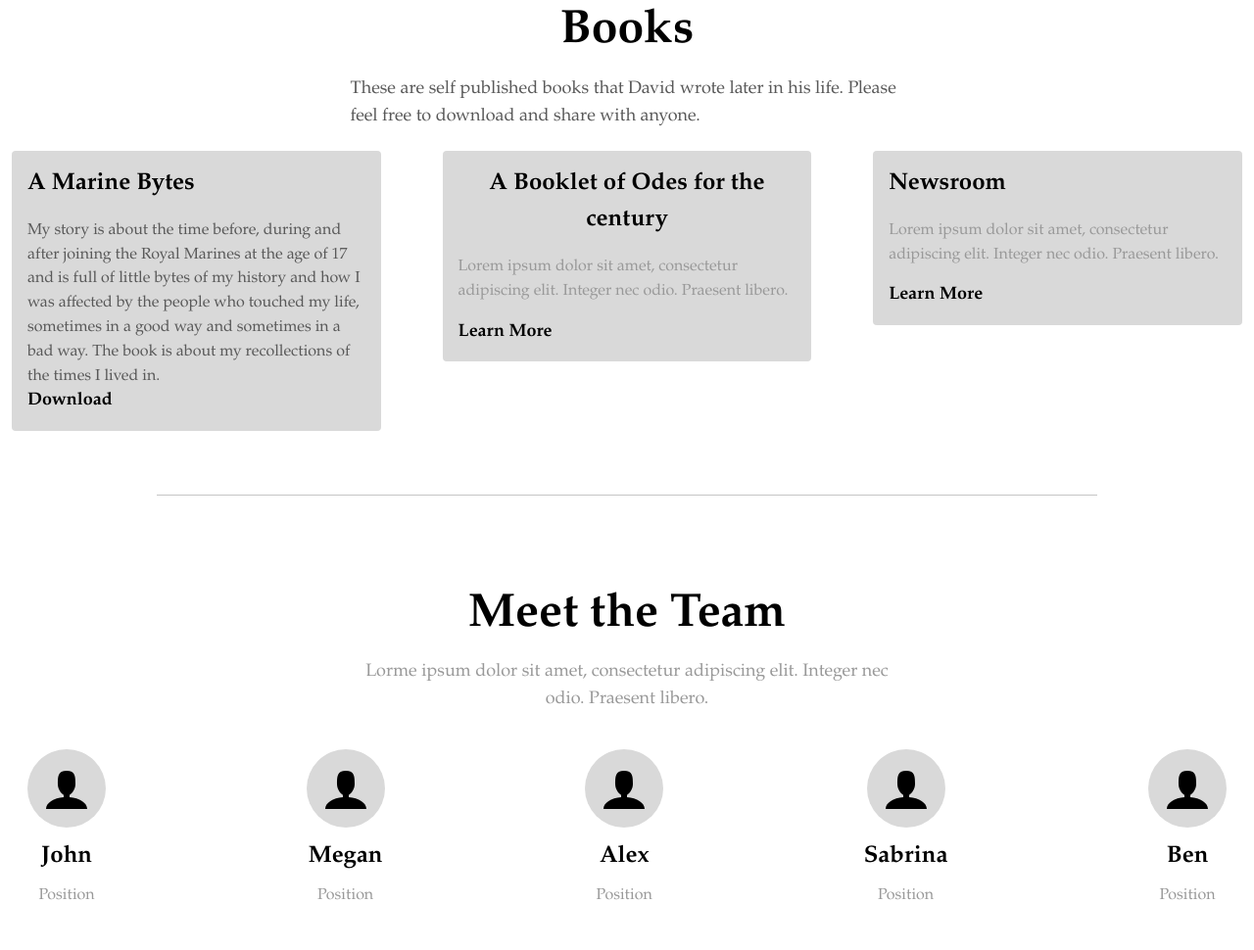
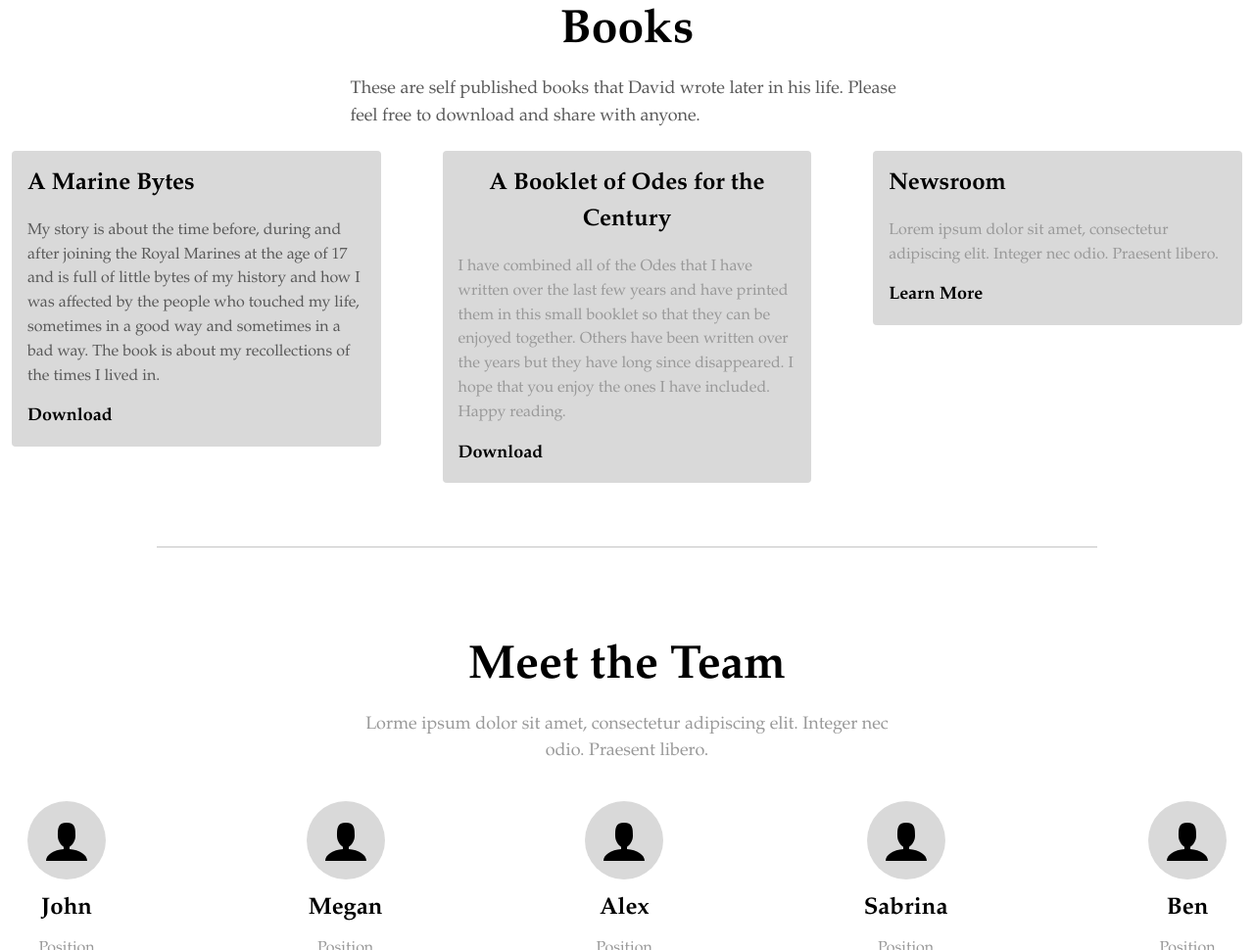
Before and after one commit to PhilStollery/david-eulogy, a website built with Parcel: page index.html in a window 1280 px wide. Shown: the part 1515-2485 px from the top of the page at 98% size. Built offline with nearby package versions, Linux system fonts and the light colour scheme.

Commit message:
more books

```diff
--- a/index.html
+++ b/index.html
@@ -175,19 +175,27 @@
             <div class="home-service-card">
               <h3 class="home-text10 Card-Heading">A Marine Bytes</h3>
               <span class="home-text02 Card-Text">
-                My story is about the time before, during and after joining the Royal Marines at the age of 17 and is full of
-                little bytes of my history and how I was affected by the people who touched my life, sometimes in a good way
-                and sometimes in a bad way. The book is about my recollections of the times I lived in.
+                <p>
+                  My story is about the time before, during and after joining the Royal Marines at the age of 17 and is full of
+                  little bytes of my history and how I was affected by the people who touched my life, sometimes in a good way
+                  and sometimes in a bad way. The book is about my recollections of the times I lived in.
+                </p>
               </span>
-              <span class="Anchor"><a href="books/a-marines-bytes.pdf" >Download</a></span>
+              <span class="Anchor"><a href="books/a-marines-bytes.pdf" title="Download a PDF of the entire book">Download</a></span>
             </div>
             <div class="home-service-card1">
-              <h3 class="home-text12 Card-Heading">A Booklet of Odes for the century</h3>
+              <h3 class="home-text12 Card-Heading">A Booklet of Odes for the Century</h3>
               <span class="home-text13 Card-Text">
-                Lorem ipsum dolor sit amet, consectetur adipiscing elit. Integer
-                nec odio. Praesent libero.
+                <p>
+                  I have combined all of the Odes that I have written over
+                  the last few years and have printed them in this small booklet
+                  so that they can be enjoyed together. Others have been
+                  written over the years but they have long since disappeared.
+                  I hope that you enjoy the ones I have included. Happy
+                  reading.
+                </p>
               </span>
-              <span class="Anchor">Learn more</span>
+              <span class="Anchor"><a href="books/odes-for-this-century.pdf" title="Download a PDF of the entire book">Download</a></span>
             </div>
             <div class="home-service-card2">
               <h3 class="home-text14 Card-Heading">Newsroom</h3>
```
Also changed, not shown: 1 other file.
